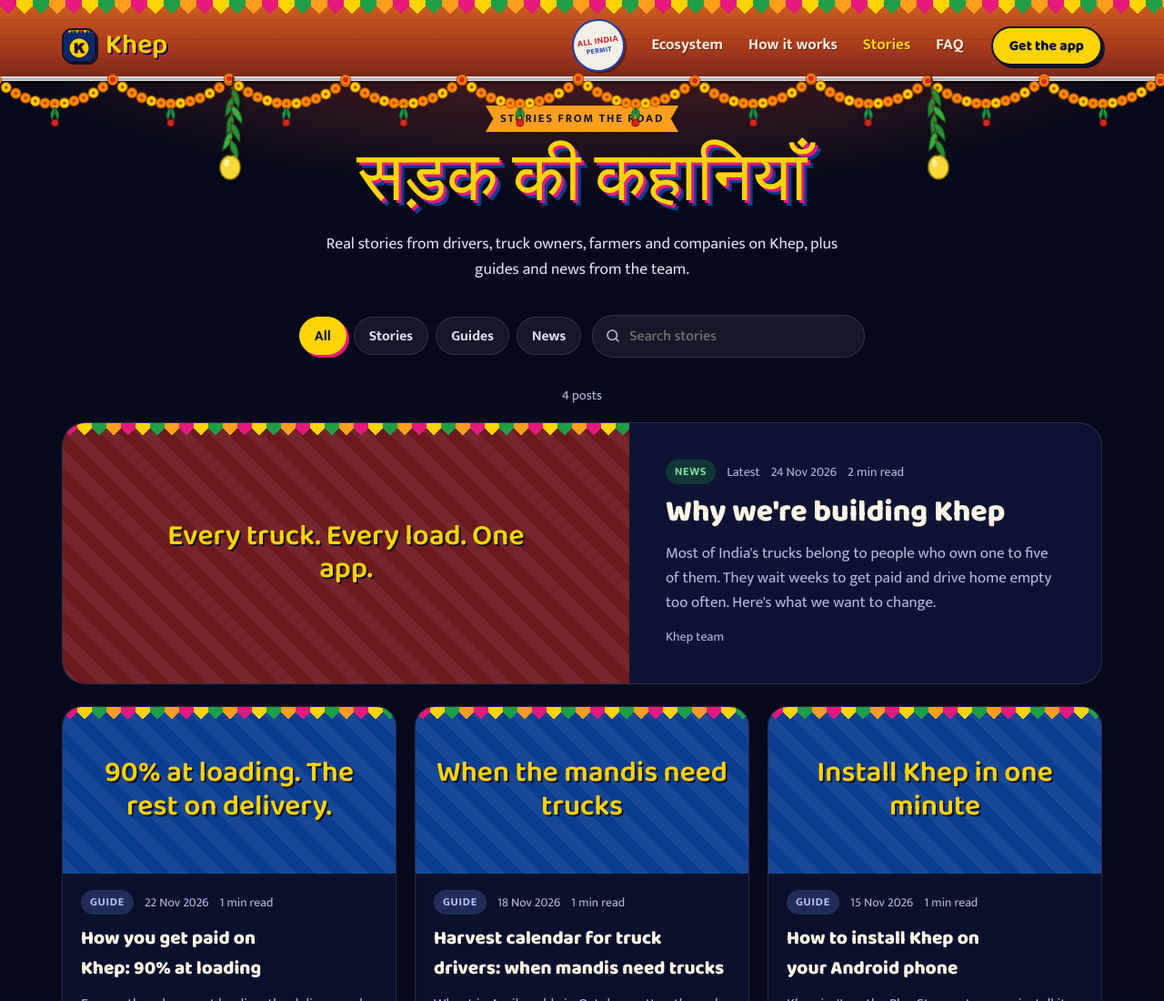
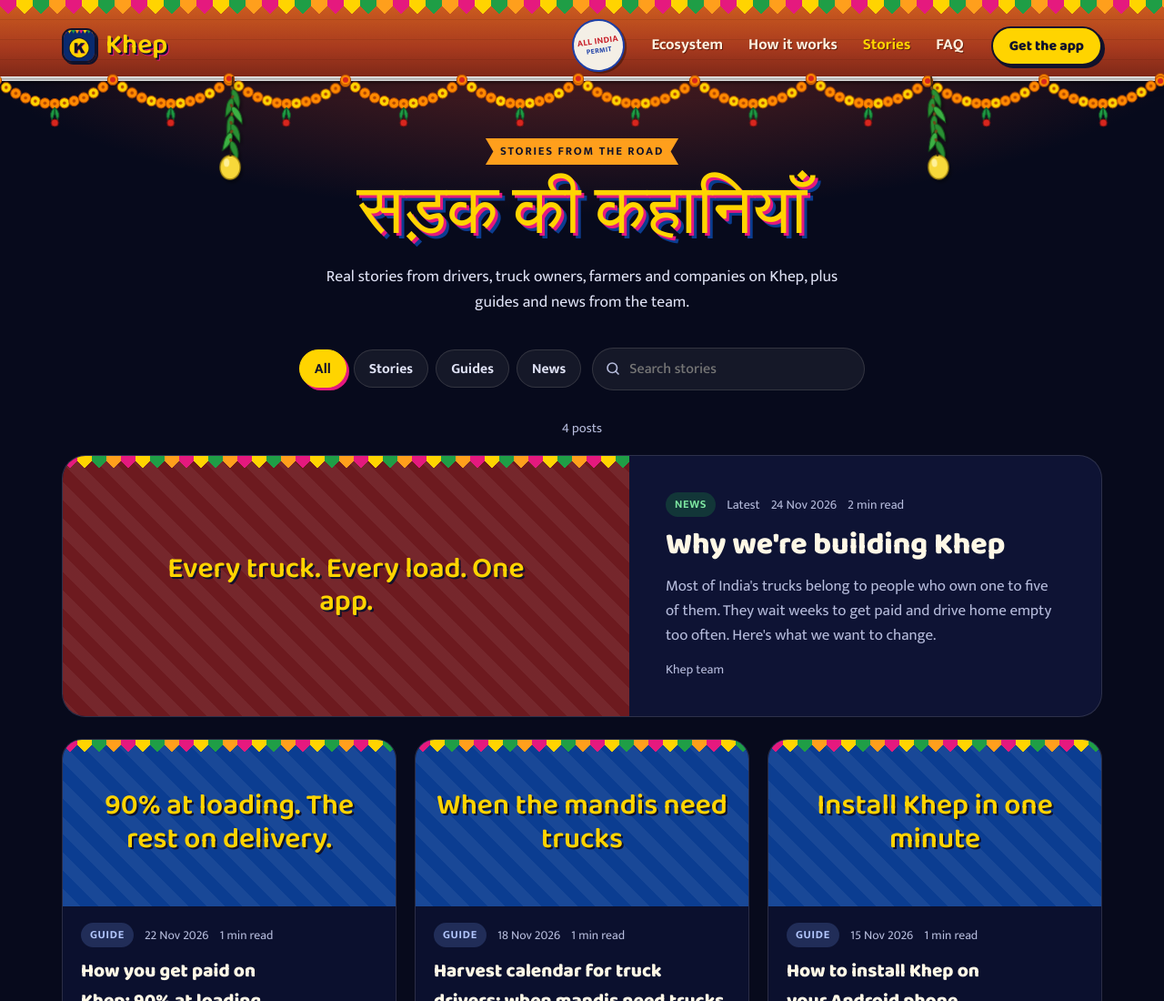
Before and after one commit to anshumantewary-pm/khep, a plain HTML site: page blog.html in a window 1280 px wide. Shown: the top 1100 px of the page at 91% size. Drawn offline with Linux system fonts and the light colour scheme; a web font is replaced by a local one.

Commit message:
Make room under the header garlands on the stories and article pages

```diff
--- a/blog.html
+++ b/blog.html
@@ -14,7 +14,7 @@
 <link rel="stylesheet" href="https://fonts.googleapis.com/css2?family=Baloo+2:wght@600;700;800&family=Mukta:wght@400;500;600;700&family=IBM+Plex+Mono:wght@600&family=Yatra+One&display=swap">
 <link rel="stylesheet" href="site.css">
 <style>
-.page-hero{padding-top:calc(var(--hdr) + 48px + env(safe-area-inset-top,0px));padding-bottom:28px;text-align:center;background:radial-gradient(ellipse 80% 90% at 50% 0%,rgba(142,47,35,.75),transparent 70%),var(--night)}
+.page-hero{padding-top:calc(var(--hdr) + 84px + env(safe-area-inset-top,0px));padding-bottom:28px;text-align:center;background:radial-gradient(ellipse 80% 90% at 50% 0%,rgba(142,47,35,.75),transparent 70%),var(--night)}
 .page-hero .in{display:grid;gap:14px;justify-items:center}
 .page-hero h1{font:400 clamp(2.6rem,7vw,4.8rem)/1.05 var(--paint);color:var(--yel);text-shadow:3px 3px 0 var(--pink),6px 6px 0 var(--cob)}
 .page-hero p{color:#dfe2f5;max-width:58ch;font-size:1.1rem}
```
Also changed, not shown: post.html (+1 -1 lines).
